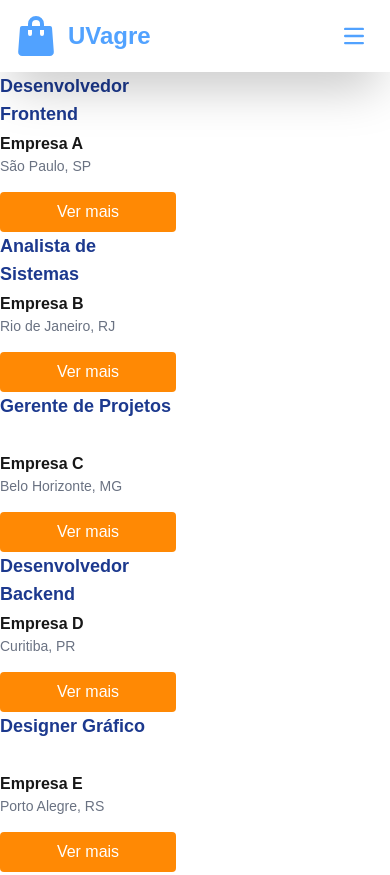
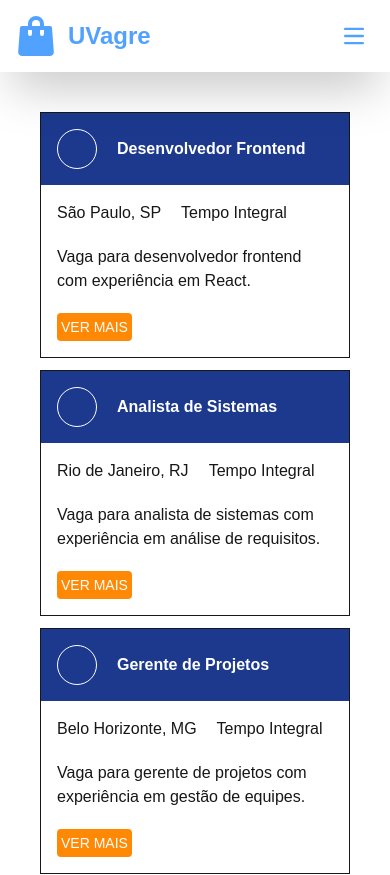
Before and after one commit to paulophsj/conecta-vagas, a Next.js app: page /vagas in a window 390 px wide. Shown: the top 875 px of the page. Built offline with nearby package versions, Linux system fonts and the light colour scheme.

Commit message:
Pre visualização de vagas no mobile

```diff
--- a/components/Cards/Card.jsx
+++ b/components/Cards/Card.jsx
@@ -1,8 +1,32 @@
 import Link from "next/link";
+import { useRouter } from "next/router";
 
 export default function Card({ vagaEmprego }) {
-    const { id, titulo, empresa, localidade } = vagaEmprego;
+    const { pathname } = useRouter()
+    const { id, titulo, empresa, localidade, descricao } = vagaEmprego;
     return (
+        <>
+            {
+                pathname == "/vagas" ? (
+                    <article className="border w-full">
+                        <header className="bg-blue-900 flex p-4 items-center gap-5">
+                            <span className="border border-white w-10 h-10 rounded-full"></span>
+                            <h2 className="text-white font-bold">{titulo}</h2>
+                        </header>
+                        <section className="p-4 flex flex-col items-start gap-5">
+                            <aside className="flex gap-5">
+                                <p>{localidade}</p>
+                                <p>Tempo Integral</p>
+                            </aside>
+                            <p>
+                                {descricao}
+                            </p>
+                            <Link href={{pathname: "/vagas/[id]", query: {id: id}}} className="bg-orange-400 text-white p-1 rounded text-sm">
+                                VER MAIS
+                            </Link>
+                        </section>
+                    </article>
+                ) : (
                     <article className="w-44 h-40 flex flex-col justify-between">
                         <header className="h-full flex flex-col justify-between">
                             <h2 className="text-blue-900 font-bold text-lg">{titulo}</h2>
@@ -23,5 +47,8 @@ export default function Card({ vagaEmprego }) {
                             </Link>
                         </footer>
                     </article>
+                )
+            }
+        </>
     );
 }
--- a/components/Cards/ListCard.jsx
+++ b/components/Cards/ListCard.jsx
@@ -15,7 +15,7 @@ export default function ListCard({quantidade}){
 
     return (
         <>
-            <ul className={`m-0 p-0 flex justify-center gap-3 flex-wrap items-center min-lg:justify-between`}>
+            <ul className={`m-0 p-0 w-full flex justify-center gap-3 flex-wrap items-center min-lg:justify-between`}>
                 {
                     cards.map((vagaEmprego) =>
                         <Card key={vagaEmprego.id} vagaEmprego={vagaEmprego} />
--- a/pages/vagas/index.jsx
+++ b/pages/vagas/index.jsx
@@ -1,29 +1,12 @@
-import Card from "@/components/Cards/Card";
-import { FindAllCards } from "@/services/FindAllCards";
-import { useEffect, useState } from "react";
+import ListCard from "@/components/Cards/ListCard";
 
 export default function vaga_index() {
-    const [vaga, setVaga] = useState([{}])
-
-    useEffect(() => {
-        const fetchVaga = async () => {
-            const response = await FindAllCards()
-            setVaga(response)
-        }
-        fetchVaga()
-    }, [])
-
     return (
         <>
-        {
-            vaga ? (
-                vaga.map((vaga) => (
-                    <Card key={vaga.id} vagaEmprego={vaga} />
-                ))
-            ) : (
-                <p>Loading...</p>
-            )
-        }
+
+            <section className="container mx-auto p-10 flex flex-col items-center gap-10">
+                <ListCard />
+            </section>
         </>
     )
 }
```
Lines whose indentation alone changed are shown as unchanged.
